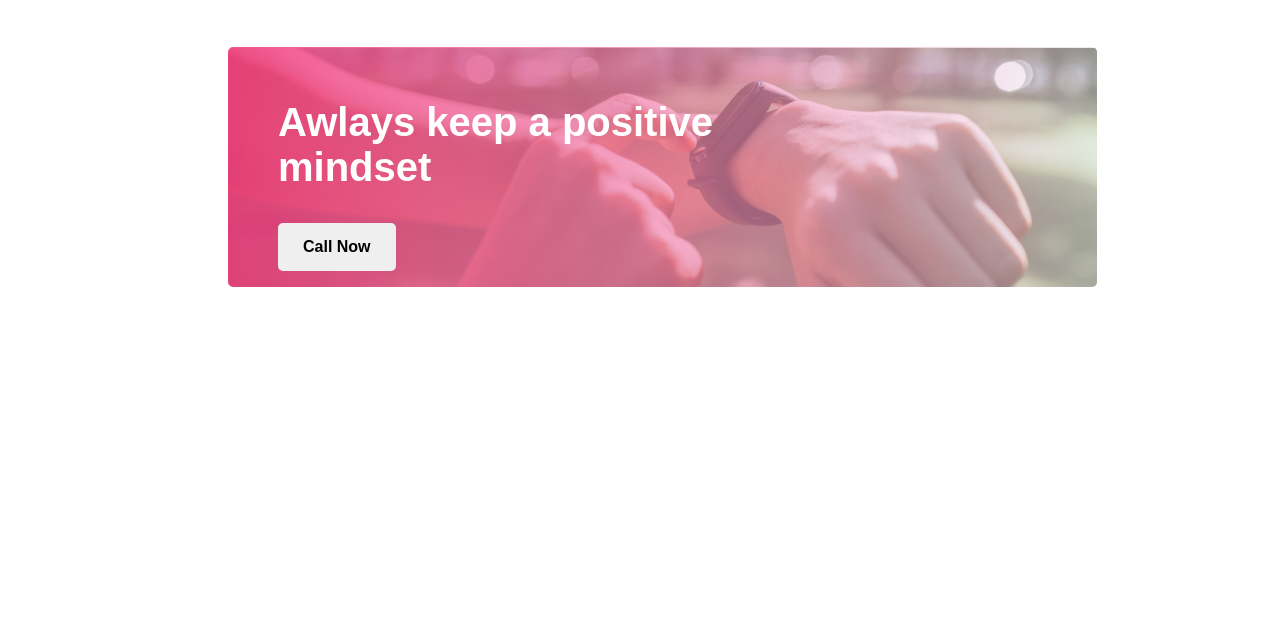
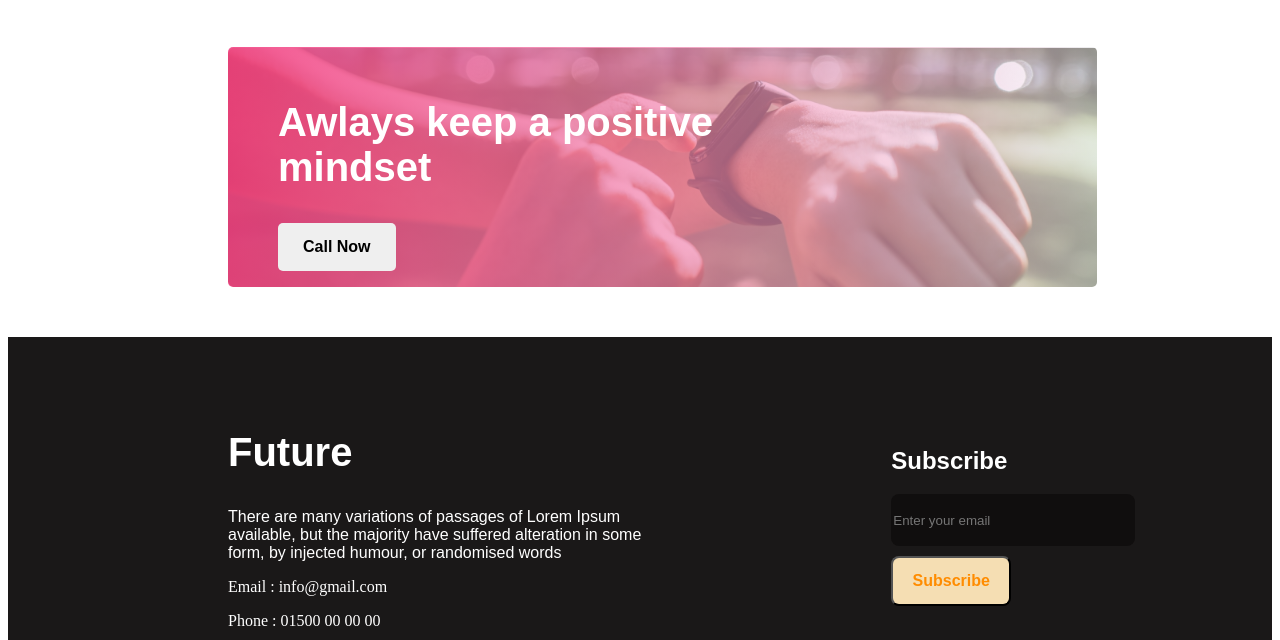
Before and after one commit to mdrubelhasan1/assignment-1, a plain HTML site: page index.html in a window 1280 px wide. Shown: the part 1963-2603 px from the top of the page. Before the commit the page ends 2300 px from the top, so only its background shows below. Drawn offline with Linux system fonts and the light colour scheme.

Commit message:
final commit

```diff
--- a/index.html
+++ b/index.html
@@ -27,6 +27,7 @@
             </div>
           </div>
     </header>
+
     <!-- main section -->
     <main>
         <section class="section-container">
@@ -51,8 +52,9 @@
                 </div>
             </div>
         </section>
+
+        <!-- my plan section -->
         <section class="my-plan-container">
-            <!-- my plan section -->
             <h1 class="my-plan-title">My Plans</h1>
 
             <div class="my-plan-details">
@@ -78,8 +80,9 @@
                 </div>
             </div>
         </section>
+
+        <!-- liniyer gradient section -->
         <section>
-            <!-- liniyer gradient section -->
 
             <div class="liniyer-image">
                 <div id="trans-image">
@@ -89,6 +92,31 @@
                 </div>
             </div>
         </section>
+        <!-- Footer section -->
+        <section>
+            <div class="footer-container">
+                <div class="footer-details">
+                    <h1 class="footer-title">Future</h1>
+                    <p class="footer-text">There are many variations of passages of Lorem Ipsum <br>
+                        available, but the majority have suffered alteration in some <br>
+                        form, by injected humour, or randomised words
+                        </p>
+                        <p class="email">Email : info@gmail.com
+                        </p>
+                        <p class="phone">Phone : 01500 00 00 00</p>
+                        <div>
+                            <img class="icon" src="images/icons/fb.png" alt="">
+                            <img class="icon" src="images/icons/twitter.png" alt="">
+                            <img src="images/icons/youtube.png" alt="">
+                        </div>
+                </div>
+                <div class="footer-elements">
+                    <h1 class=" subscribe">Subscribe</h1>
+                    <input class="input-field" type="text" placeholder="Enter your email"> <br>
+                    <button class="btn-subscribe">Subscribe</button>
+                </div>
+            </div>
+        </section>
 
     </main>
 
--- a/styles/style.css
+++ b/styles/style.css
@@ -134,3 +134,63 @@
     font-size: medium;
     font-weight: bold;
   }
+  .footer-container{
+    display: flex;
+    background-color:rgba(16, 14, 14, 0.957);
+    padding-top: 60px;
+    padding-bottom: 70px;
+  }
+  .footer-details{
+    margin-left: 220px;
+  }
+  .footer-elements{
+    margin-left: 250px;
+    padding-top: 30px;
+  }
+  .footer-title{
+    font-size:40px;
+    font-family: sans-serif;
+    color: white;
+
+  }
+  .footer-text{
+    font-size: medium;
+    font-family: sans-serif;
+    font-weight:500;
+    color: white;
+  }
+  .email{
+    color: white;
+  }
+  .phone{
+    color: white;
+  }
+  .icon{
+    margin-right: 8px;
+  }
+  .subscribe{
+    color: white;
+    font-family: sans-serif;
+  }
+  .input-field{
+    height: 50px;
+    width: 240px;
+    border-radius: 8px;
+    background-color: rgba(16, 14, 14, 0.957);
+    border: 8px;
+    border-color: cornsilk;
+    color: white;
+
+  }
+  .btn-subscribe{
+    margin-top: 10px;
+    height: 50px;
+    width: 120px;
+    border-radius: 8px;
+
+    background-color: wheat;
+    color: darkorange;
+    font-size: medium;
+    font-family: sans-serif;
+    font-weight: 600;
+  }
```
